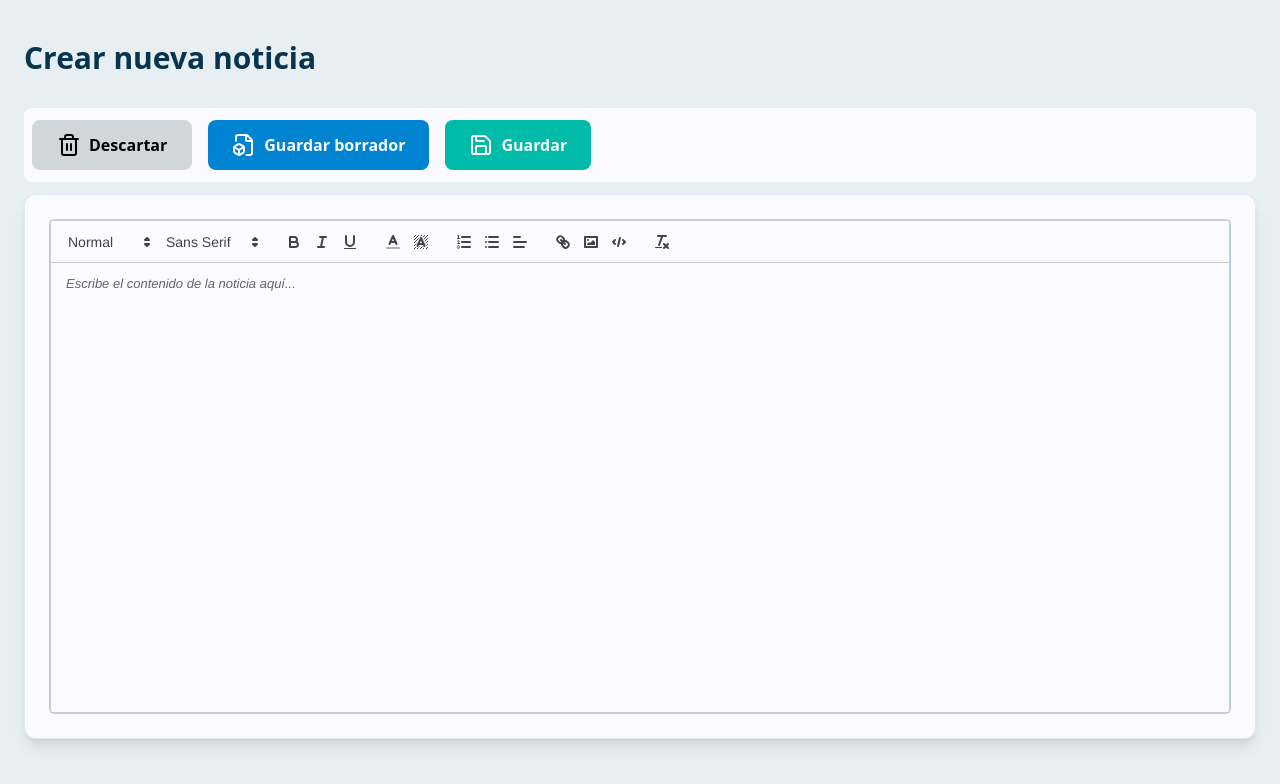
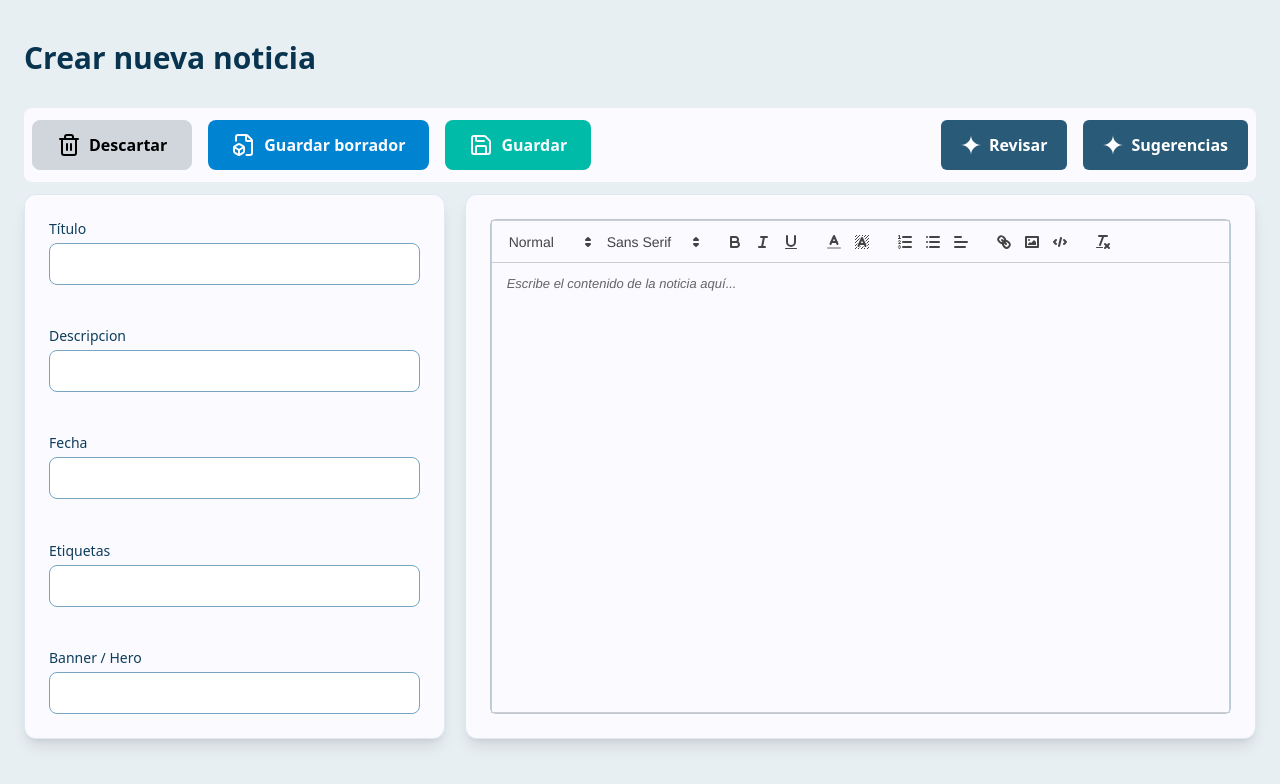
Before and after one commit to jared0192galicia/unsito-app, a Next.js app: page /admin/noticias in a window 1280 px wide. Shown: the top 784 px of the page. Built offline with nearby package versions, Linux system fonts and the light colour scheme.

Commit message:
implement zustand

```diff
--- a/src/app/admin/noticias/page.tsx
+++ b/src/app/admin/noticias/page.tsx
@@ -1,17 +1,34 @@
 'use client';
 
+import Button from '@/shared/ui/adminButton';
+import { ControlButton } from '@/shared/ui/button';
+import Input from '@/shared/ui/input';
 import cn from '@/utils/cn';
-import { FileBox, Save, Trash, Trash2 } from 'lucide-react';
+import { FileBox, Plus, Save, Trash2 } from 'lucide-react';
 import dynamic from 'next/dynamic';
 import { useState } from 'react';
+import { SiGooglegemini } from 'react-icons/si';
 
 const Editor = dynamic(
   () => import('primereact/editor').then((mod) => mod.Editor),
   { ssr: false }
 );
 
+interface NewNote {
+  title?: string;
+  content?: string;
+  description?: string;
+  date?: string;
+  tags?: string[];
+  banner?: string;
+}
+
 export default function NuevaNoticiaPage() {
   const [content, setContent] = useState('');
+  const [form, setForm] = useState<NewNote>({});
+
+  const handleChange = (name: string, value: string) =>
+    setForm((prev) => ({ ...prev, [name]: value }));
 
   const handleDiscard = () => {
     if (confirm('¿Seguro que deseas descartar los cambios?')) {
@@ -33,39 +50,80 @@ export default function NuevaNoticiaPage() {
         Crear nueva noticia
       </h1>
 
-      <div className="flex gap-4 mt-8 bg-app-white p-3 my-3 px-2 rounded-lg">
-        <button
+      <div className="flex gap-4 mt-8 bg-app-white p-3 my-3 px-2 rounded-lg justify-between">
+        <div className="flex gap-4">
+          <Button variant="discard" onClick={handleDiscard}>
+            <Trash2 /> Descartar
+          </Button>
+
+          <Button variant="draft" onClick={handleSaveDraft}>
+            <FileBox /> Guardar borrador
+          </Button>
+
+          <Button variant="save" onClick={handleSave}>
+            <Save /> Guardar
+          </Button>
+        </div>
+        <div className="flex gap-4">
+          <ControlButton
+            label="Revisar"
+            type="primary"
             onClick={handleDiscard}
+            icon={<SiGooglegemini className='text-xl' />}
+          />
+          <ControlButton
+            label="Sugerencias"
+            type="primary"
+            onClick={handleDiscard}
+            icon={<SiGooglegemini className='text-xl' />}
+          />
+        </div>
+      </div>
+
+      <section className="flex w-full gap-5">
+        <div
           className={cn(
-            'flex items-center gap-2 px-6 py-3 rounded-lg border border-gray-300 bg-gray-300',
-            'text- font-semibold hover:bg-gray-500 transition'
+            'bg-app-white p-6 rounded-xl shadow-lg border border-app-blue-600/20',
+            'flex-1 flex flex-col justify-between'
           )}
         >
-          <Trash2 /> Descartar
-        </button>
-
-        <button
-          onClick={handleSaveDraft}
+          <Input
+            className="text-app-gray-800 border-none"
+            change={handleChange}
+            label="Título"
+            name="tittle"
+          />
+          <Input
+            className="text-app-gray-800 border-none"
+            change={handleChange}
+            label="Descripcion"
+            name="description"
+          />
+          <Input
+            className="text-app-gray-800 border-none"
+            change={handleChange}
+            label="Fecha"
+            name="date"
+          />
+          <Input
+            className="text-app-gray-800 border-none"
+            change={handleChange}
+            label="Etiquetas"
+            name="tags"
+          />
+          <Input
+            className="text-app-gray-800 border-none"
+            change={handleChange}
+            label="Banner / Hero"
+            name="banner"
+          />
+        </div>
+        <div
           className={cn(
-            'flex items-center gap-2 px-6 py-3 rounded-lg bg-sky-600 text-app-white',
-            'font-semibold hover:bg-sky-800 transition'
+            'bg-app-white p-6 rounded-xl shadow-lg border border-app-blue-600/20',
+            'flex-2'
           )}
         >
-          <FileBox /> Guardar borrador
-        </button>
-
-        <button
-          onClick={handleSave}
-          className={cn(
-            'flex items-center gap-2 px-6 py-3 rounded-lg bg-teal-500 text-app-white',
-            'font-semibold hover:bg-teal-600 transition'
-          )}
-        >
-          <Save /> Guardar
-        </button>
-      </div>
-
-      <div className="bg-app-white p-6 rounded-xl shadow-lg border border-app-blue-600/20">
           <Editor
             value={content}
             onTextChange={(e) => setContent(e.htmlValue ?? '')}
@@ -74,6 +132,7 @@ export default function NuevaNoticiaPage() {
             className="border border-app-blue-700/30 rounded-md"
           />
         </div>
+      </section>
     </div>
   );
 }
--- a/src/app/not-found.tsx
+++ b/src/app/not-found.tsx
@@ -22,7 +22,7 @@ export default function NotFoundPage() {
         transition={{ delay: 0.2, duration: 0.6 }}
         className="text-lg md:text-2xl max-w-md text-center pl-20 text-app-white absolute z-50 top-44"
       >
-        Parece que esta página se fue por un cafecito universitario ☕…
+        Parece que esta página se fue a extra.
         <br />
         <Link
           href="/"
--- a/src/app/page.tsx
+++ b/src/app/page.tsx
@@ -1,9 +1,10 @@
-// src/app/page.tsx
-
+'use client';
 import Hero from '@/components/home/hero';
 import NoteTemplate from '../shared/noteTemplate';
 import Footer from '@/shared/footer';
 import Navbar from '@/shared/navbar';
+import Animate from '@/shared/animation';
+import React from 'react';
 
 interface NoteDetails {
   title: string;
@@ -55,15 +56,20 @@ export default function Home() {
       <Hero></Hero>
       <div className="min-h-screen p-8 bg-gray-50">
         {/* Título de la Sección */}
-        <h1 className="text-4xl font-bold mb-12 text-center text-[#79170f]">
-          Últimas noticias
-        </h1>
-
+        <Animate>
+          <h1 className="text-4xl font-bold mb-12 text-center text-[#79170f]">
+            Últimas noticias
+          </h1>
+        </Animate>
         {/* Contenedor del Grid */}
         <div className="max-w-15xl mx-auto">
           <div className="grid grid-cols-1 sm:grid-cols-1 lg:grid-cols-2 gap-6 align-items-center justify-items-center">
             {newsItems.map((note, index) => (
-              <NoteTemplate key={index} note={note} />
+              <React.Fragment key={index}>
+                <Animate>
+                  <NoteTemplate note={note} />
+                </Animate>
+              </React.Fragment>
             ))}
           </div>
         </div>
--- /dev/null
+++ b/src/context/navbar.ts
@@ -0,0 +1,28 @@
+import { create } from 'zustand';
+
+interface Page {
+  name: string;
+  path: string;
+}
+
+type NavBarStore = {
+  active: string;
+  links: Page[];
+  setActive: (name: string) => void;
+  getActive: () => string;
+};
+
+export const useNavbarStore = create<NavBarStore>((set, get) => ({
+  active: 'Inicio',
+
+  links: [
+    { name: 'Inicio', path: '/' },
+    { name: 'Noticias', path: '/noticias' },
+    { name: 'Eventos', path: '#' },
+    { name: 'Calendario', path: '/calendar' },
+  ],
+
+  setActive: (name: string) => set({ active: name }),
+
+  getActive: () => get().active,
+}));
--- /dev/null
+++ b/src/shared/animation.tsx
@@ -0,0 +1,22 @@
+import { ReactNode } from "react";
+import { motion } from "framer-motion";
+
+export default function Animate({
+  children,
+  className = "",
+}: {
+  children?: ReactNode;
+  className?: string;
+}) {
+  return (
+    <motion.div
+      className={className}
+      initial={{ opacity: 0, y: 50 }}
+      whileInView={{ opacity: 1, y: 0 }}
+      viewport={{ once: true, amount: 0.2 }}
+      transition={{ duration: 0.5, ease: "easeOut" }}
+    >
+      {children}
+    </motion.div>
+  );
+}
--- a/src/shared/navbar.tsx
+++ b/src/shared/navbar.tsx
@@ -3,23 +3,18 @@ import { useState, useEffect } from 'react';
 import { Bell } from 'lucide-react';
 import { useRouter } from 'next/navigation';
 import cn from '@/utils/cn';
+import { useNavbarStore } from '@/context/navbar';
 
 export default function Navbar() {
-  const [active, setActive] = useState('Inicio');
   const [scrolled, setScrolled] = useState(false);
   const router = useRouter();
 
-  const links = [
-    { name: 'Inicio', path: '/' },
-    { name: 'Noticias', path: '/noticias' },
-    { name: 'Eventos', path: '#' },
-    { name: 'Calendario', path: '/calendar' },
-  ];
+  const { active, setActive, links } = useNavbarStore();
 
   // Detectar scroll
   useEffect(() => {
     const handleScroll = () => {
-      setScrolled(window.scrollY > 10); // activa el efecto después de 10px
+      setScrolled(window.scrollY > 10);
     };
 
     window.addEventListener('scroll', handleScroll);
@@ -28,13 +23,12 @@ export default function Navbar() {
 
   return (
     <nav
-      className={`w-full sticky top-0 z-50 px-8 py-3 flex items-center justify-between transition-all duration-300
-        ${
-          scrolled
-            ? 'backdrop-blur-md bg-white/30 border-b border-white/20 shadow-md'
-            : 'bg-[#e8f0f7] border-b border-[#b9cde3]'
-        }
-      `}
+      className={cn(
+        'w-full sticky top-0 z-50 px-8 py-3 flex items-center justify-between transition-all duration-300',
+        scrolled
+          ? 'backdrop-blur-md bg-white/30 border-b border-white/20 shadow-md'
+          : 'bg-[#e8f0f7] border-b border-[#b9cde3]'
+      )}
     >
       <div className="font-['Josefin_Slab'] text-xl text-[#0c1d33] font-semibold">
         UNSITO
@@ -60,7 +54,6 @@ export default function Navbar() {
         ))}
       </ul>
 
-      {/* Icons */}
       <div className="flex items-center gap-4">
         <div className="bg-[#0c1d33] p-2 rounded-full cursor-pointer">
           <Bell className="text-white w-5 h-5" />
--- /dev/null
+++ b/src/shared/ui/adminButton.tsx
@@ -0,0 +1,53 @@
+import cn from '@/utils/cn';
+import { ReactNode } from 'react';
+
+type ButtonVariant = 'discard' | 'draft' | 'save' | 'create';
+
+interface ButtonProps {
+  variant: ButtonVariant;
+  onClick?: () => void;
+  children: ReactNode;
+  className?: string;
+}
+
+export default function Button({
+  variant,
+  onClick,
+  children,
+  className,
+}: ButtonProps) {
+  const variantClasses = {
+    discard: cn(
+      'flex items-center gap-2 px-6 py-3 rounded-lg border border-gray-300 bg-gray-300',
+      'font-semibold text-black',
+      'hover:bg-gray-500 transition'
+    ),
+
+    draft: cn(
+      'flex items-center gap-2 px-6 py-3 rounded-lg bg-sky-600',
+      'font-semibold text-app-white',
+      'hover:bg-sky-800 transition'
+    ),
+
+    save: cn(
+      'flex items-center gap-2 px-6 py-3 rounded-lg bg-teal-500',
+      'font-semibold text-app-white',
+      'hover:bg-teal-600 transition'
+    ),
+
+    create: cn(
+      'flex items-center gap-2 px-6 py-3 rounded-lg bg-emerald-600',
+      'font-semibold text-white',
+      'hover:bg-emerald-700 transition'
+    ),
+  };
+
+  return (
+    <button
+      onClick={onClick}
+      className={cn(variantClasses[variant], className)}
+    >
+      {children}
+    </button>
+  );
+}
--- a/src/shared/ui/button.tsx
+++ b/src/shared/ui/button.tsx
@@ -16,7 +16,7 @@ export function ControlButton({
   type = 'primary',
 }: ControlButtonProps) {
   const baseStyle = cn(
-    'flex w-full text-center justify-center gap-2 rounded-md text-xs md:text-base cursor-pointer',
+    'flex w-full text-center items-center justify-center gap-2 rounded-md text-xs md:text-base cursor-pointer',
     'px-5 py-2 font-semibold transition-all duration-300 text-white'
   );
 
--- a/tsconfig.json
+++ b/tsconfig.json
@@ -22,7 +22,7 @@
       "@/*": ["./src/*"],
       "@utils/*": ["./src/utils/*"],
       "@hooks/*": ["./src/hooks/*"],
-      "@stores/*": ["./src/stores/*"],
+      "@context/*": ["./src/context/*"],
       "@shared/*": ["./src/shared/*"],
       "@models/*": ["./src/models/*"],
       "@styles/*": ["./src/styles/*"],
```
Lines whose indentation alone changed are shown as unchanged.
